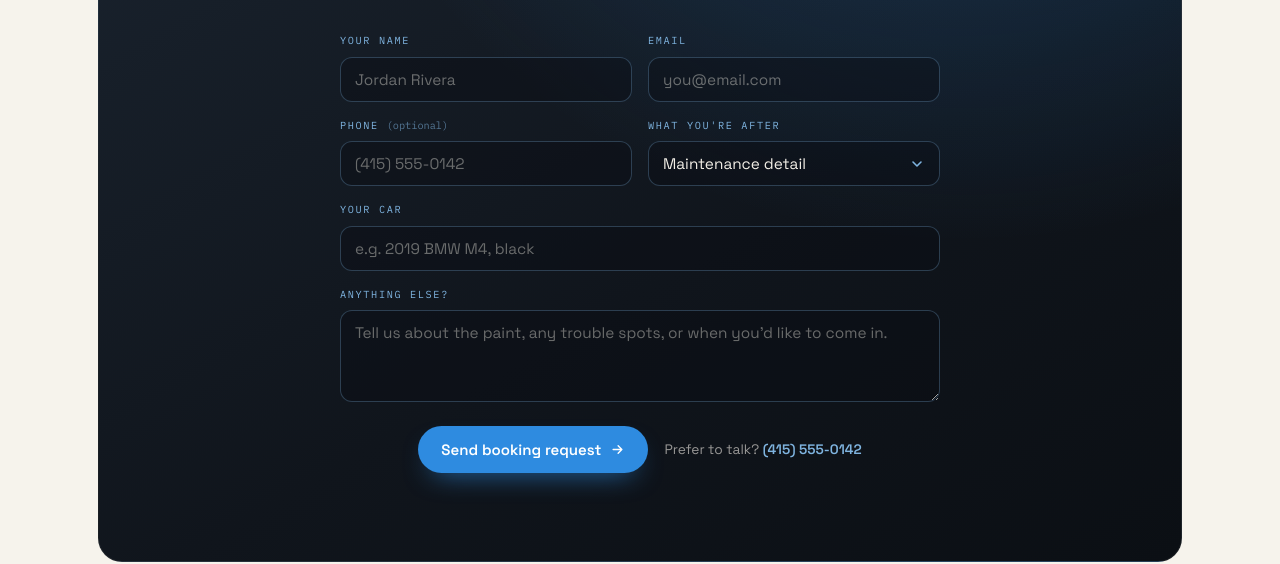
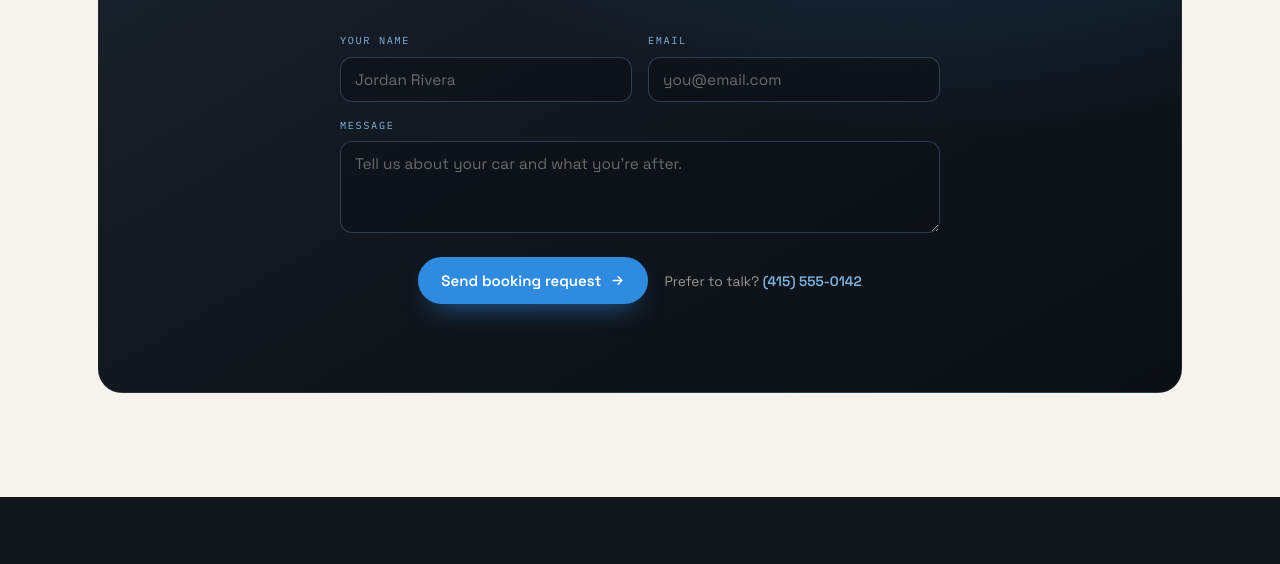
Before and after one commit to PaoloBaltazar/gp-autocare-landing-page, a plain HTML site: page index.html in a window 1280 px wide. Shown: the part 10066-10630 px from the top of the page. Drawn offline with Linux system fonts and the light colour scheme.

Commit message:
Simplify contact form to name, email, message
Co-Authored-By: Claude Opus 4.8 (1M context) <noreply@anthropic.com>

```diff
--- a/index.html
+++ b/index.html
@@ -1108,30 +1108,9 @@
               <input type="email" id="bk-email" name="email" autocomplete="email" placeholder="you@email.com" required>
             </div>
           </div>
-          <div class="book__row">
-            <div class="field">
-              <label for="bk-phone">Phone <span style="text-transform:none;letter-spacing:0;opacity:0.6;">(optional)</span></label>
-              <input type="tel" id="bk-phone" name="phone" autocomplete="tel" placeholder="(415) 555-0142">
-            </div>
-            <div class="field">
-              <label for="bk-service">What you're after</label>
-              <select id="bk-service" name="service">
-                <option value="Maintenance detail">Maintenance detail</option>
-                <option value="Paint correction">Paint correction</option>
-                <option value="Ceramic coating">Ceramic coating</option>
-                <option value="Interior revival">Interior revival</option>
-                <option value="Paint protection film">Paint protection film</option>
-                <option value="Not sure yet">Not sure yet — help me choose</option>
-              </select>
-            </div>
-          </div>
           <div class="field">
-            <label for="bk-vehicle">Your car</label>
-            <input type="text" id="bk-vehicle" name="vehicle" placeholder="e.g. 2019 BMW M4, black">
-          </div>
-          <div class="field">
-            <label for="bk-message">Anything else?</label>
-            <textarea id="bk-message" name="message" placeholder="Tell us about the paint, any trouble spots, or when you'd like to come in."></textarea>
+            <label for="bk-message">Message</label>
+            <textarea id="bk-message" name="message" placeholder="Tell us about your car and what you're after." required></textarea>
           </div>
           <div class="book__submit">
             <button class="btn btn--primary" type="submit">Send booking request
@@ -1313,11 +1292,8 @@
           var lines = [
             'Name: ' + f.name.value,
             'Email: ' + f.email.value,
-            'Phone: ' + (f.phone.value || '—'),
-            'Service: ' + f.service.value,
-            'Vehicle: ' + (f.vehicle.value || '—'),
             '',
-            (f.message.value || '(no extra details)')
+            f.message.value
           ];
           var subject = 'Detail booking — ' + (f.name.value || 'new request');
           var href = 'mailto:hello@gpautocare.com?subject=' + encodeURIComponent(subject) +
```
